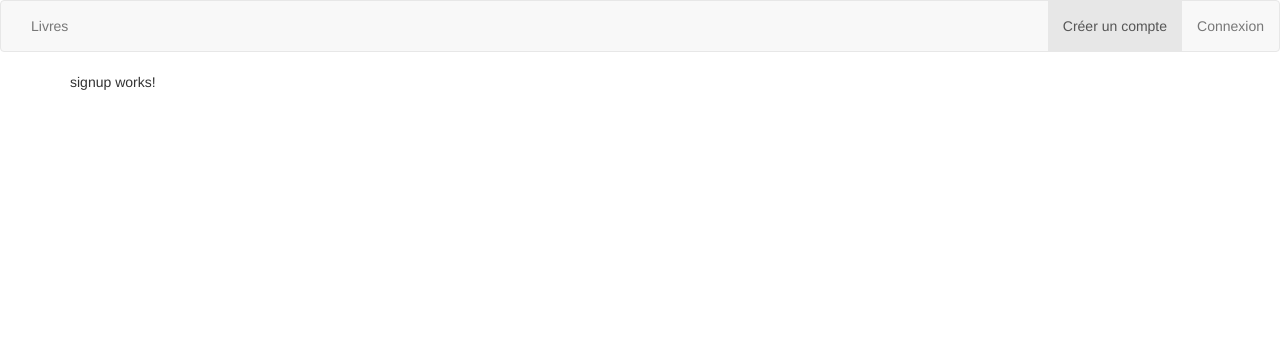
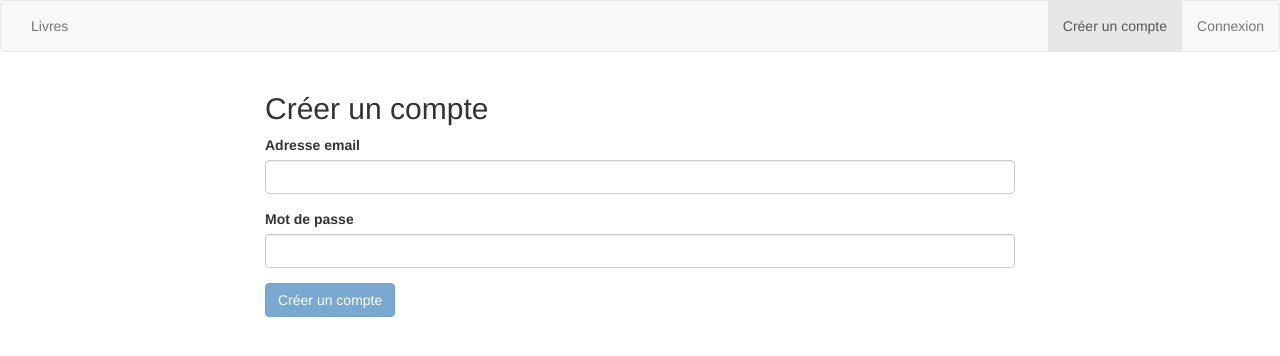
Before and after one commit to Toure2019/prj-book, an Angular app: page /auth/signup in a window 1280 px wide. Shown: the top 356 px of the page. Built offline with nearby package versions, Linux system fonts and the light colour scheme.

Commit message:
Creation des méthodes de AuthService & Mise à jour de SignUpComponent & SignInComponent

```diff
--- a/src/app/auth/signin/signin.component.html
+++ b/src/app/auth/signin/signin.component.html
@@ -1 +1,18 @@
-<p>signin works!</p>
+<div class="row">
+    <div class="col-sm-8 col-sm-offset-2">
+        <h2>Créer un compte</h2>
+        <form [formGroup]="signinForm" ngSubmit="onSubmit()">
+            <div class="form-group">
+                <label for="email">Adresse email</label>
+                <input type="text" id="email" class="form-control" formControlName="email">
+            </div>
+            <div class="form-group">
+                <label for="password">Mot de passe</label>
+                <input type="text" id="password" class="form-control" formControlName="password">
+            </div>
+            <button class="btn btn-primary" type="submit"
+                    [disabled]="signinForm.invalid">Créer un compte</button>
+        </form>
+        <p class="text-danger">{{ errorMessage }}</p>
+    </div>
+</div>
--- a/src/app/auth/signin/signin.component.ts
+++ b/src/app/auth/signin/signin.component.ts
@@ -1,4 +1,7 @@
 import { Component, OnInit } from '@angular/core';
+import { FormBuilder, FormGroup, Validators } from '@angular/forms';
+import { Router } from '@angular/router';
+import { AuthService } from 'src/app/services/auth.service';
 
 @Component({
   selector: 'app-signin',
@@ -7,9 +10,33 @@
 })
 export class SigninComponent implements OnInit {
 
-  constructor() { }
+	signinForm: FormGroup;
+  	errorMessage: string;
 
-  ngOnInit(): void {
-  }
+	constructor(private formBuilder: FormBuilder, private authService: AuthService, private router: Router) {}
+
+  	ngOnInit(): void {
+  	}
+
+	  initForm() {
+		this.signinForm = this.formBuilder.group({
+			email: ['', [Validators.required, Validators.email]],
+			password: ['', [Validators.required, Validators.pattern(/[0-9a-zA-Z]{6,}/)]]
+		});
+	}
+
+	onSubmit() {
+		const email = this.signinForm.get('email').value;
+		const password = this.signinForm.get('password').value;
+
+		this.authService.signInUser(email, password).then(
+			() => {
+				this.router.navigate(['/books']);
+			},
+			(error) => {
+				this.errorMessage = error;
+			}
+		);
+	}
 
 }
--- a/src/app/auth/signup/signup.component.html
+++ b/src/app/auth/signup/signup.component.html
@@ -1 +1,18 @@
-<p>signup works!</p>
+<div class="row">
+    <div class="col-sm-8 col-sm-offset-2">
+        <h2>Créer un compte</h2>
+        <form [formGroup]="signupForm" ngSubmit="onSubmit()">
+            <div class="form-group">
+                <label for="email">Adresse email</label>
+                <input type="text" id="email" class="form-control" formControlName="email">
+            </div>
+            <div class="form-group">
+                <label for="password">Mot de passe</label>
+                <input type="text" id="password" class="form-control" formControlName="password">
+            </div>
+            <button class="btn btn-primary" type="submit"
+                    [disabled]="signupForm.invalid">Créer un compte</button>
+        </form>
+        <p class="text-danger">{{ errorMessage }}</p>
+    </div>
+</div>
--- a/src/app/auth/signup/signup.component.ts
+++ b/src/app/auth/signup/signup.component.ts
@@ -1,4 +1,7 @@
 import { Component, OnInit } from '@angular/core';
+import { FormBuilder, FormGroup, Validators } from '@angular/forms';
+import { Router } from '@angular/router';
+import { AuthService } from 'src/app/services/auth.service';
 
 @Component({
   selector: 'app-signup',
@@ -7,9 +10,34 @@
 })
 export class SignupComponent implements OnInit {
 
-  constructor() { }
+  	signupForm: FormGroup;
+  	errorMessage: string;
 
-  ngOnInit(): void {
-  }
+  	constructor(private formBuilder: FormBuilder, private authService: AuthService, private router: Router) {}
+
+  	ngOnInit(): void {
+		this.initForm();
+	}
+
+	initForm() {
+		this.signupForm = this.formBuilder.group({
+			email: ['', [Validators.required, Validators.email]],
+			password: ['', [Validators.required, Validators.pattern(/[0-9a-zA-Z]{6,}/)]]
+		});
+	}
+
+	onSubmit() {
+		const email = this.signupForm.get('email').value;
+		const password = this.signupForm.get('password').value;
+
+		this.authService.createNewUser(email, password).then(
+			() => {
+				this.router.navigate(['/books']);
+			},
+			(error) => {
+				this.errorMessage = error;
+			}
+		);
+	}
 
 }
--- a/src/app/services/auth.service.ts
+++ b/src/app/services/auth.service.ts
@@ -1,9 +1,40 @@
 import { Injectable } from '@angular/core';
+import firebase from 'firebase/app';
 
 @Injectable({
   providedIn: 'root'
 })
 export class AuthService {
 
-  constructor() { }
+  	constructor() { }
+
+	createNewUser(email: string, password: string) {
+		return new Promise((resolve, reject) => {
+			firebase.auth().createUserWithEmailAndPassword(email, password).then(
+				(value) => {
+					resolve(value);
+				},
+				(error) => {
+					reject(error);
+				}
+			);
+		});
+	}
+
+	signInUser(email: string, password: string) {
+		return new Promise((resolve, reject) => {
+			firebase.auth().signInWithEmailAndPassword(email, password).then(
+				(value) => {
+					resolve(value);
+				},
+				(error) => {
+					reject(error);
+				}
+			);
+		});
+	}
+
+	signOutUser() {
+		firebase.auth().signOut();
+	}
 }
```
